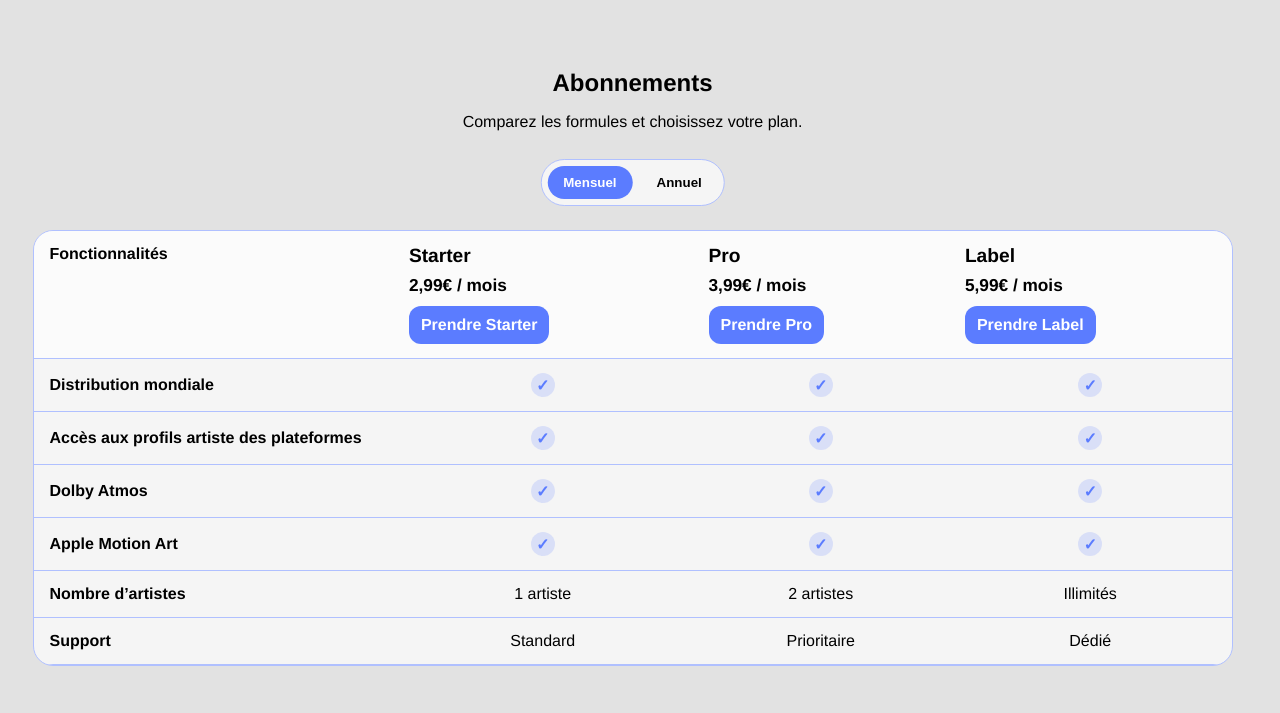
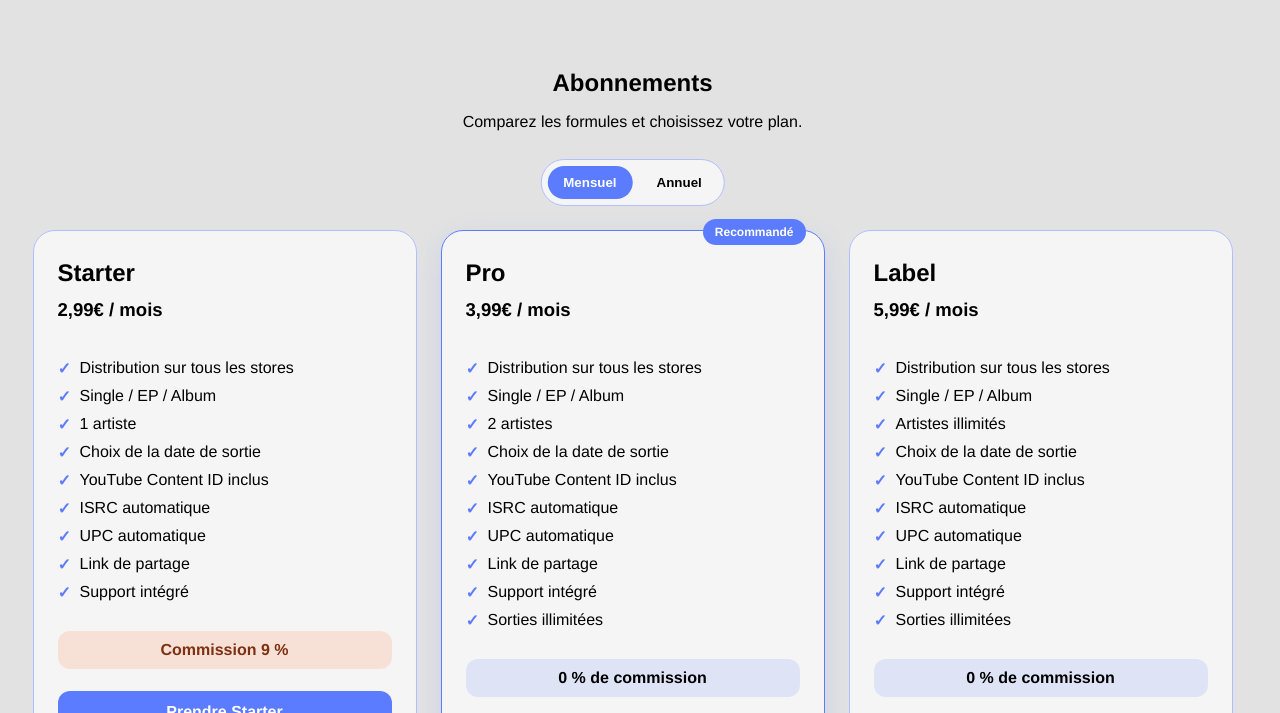
Before and after one commit to Momo-music02/MorgannMusicCP_, a plain HTML site: page pricing.html in a window 1280 px wide. Shown: the part 239-952 px from the top of the page. Drawn offline with nearby package versions, Linux system fonts and the light colour scheme; no server answers.

Commit message:
pricing: update plan features and commission highlights

```diff
--- a/pricing.css
+++ b/pricing.css
@@ -70,45 +70,10 @@ body {
     color: #ffffff;
 }
 
-.pricing-table-wrap {
-    max-width: 1200px;
-    margin: 0 auto;
-    overflow-x: auto;
-    border-radius: 20px;
-    border: 1px solid var(--pricing-border);
-    background: var(--pricing-bg);
-    -webkit-backdrop-filter: blur(10px);
-    backdrop-filter: blur(10px);
-}
-
-.pricing-table {
-    width: 100%;
-    border-collapse: collapse;
-    min-width: 850px;
-}
-
-.pricing-table th,
-.pricing-table td {
-    border-bottom: 1px solid var(--pricing-border);
-    padding: 14px 16px;
-    color: var(--txt);
-}
-
-.pricing-table thead th {
-    vertical-align: top;
-    text-align: left;
-    background: color-mix(in oklab, var(--pricing-bg) 86%, transparent);
-}
-
-.plan-head h4 {
-    margin: 0 0 8px;
-    font-size: 1.2rem;
-}
-
 .plan-price {
     margin: 0 0 10px;
-    font-size: 1.08rem;
-    font-weight: 600;
+    font-size: 1.16rem;
+    font-weight: 700;
 }
 
 .plan-choose {
@@ -121,28 +86,6 @@ body {
     background: var(--pricing-accent);
     color: #ffffff;
     font-weight: 600;
-}
-
-.pricing-table tbody th {
-    width: 30%;
-    font-weight: 600;
-    text-align: left;
-}
-
-.pricing-table tbody td {
-    text-align: center;
-}
-
-.table-check {
-    display: inline-flex;
-    align-items: center;
-    justify-content: center;
-    width: 24px;
-    height: 24px;
-    border-radius: 50%;
-    background: color-mix(in oklab, var(--pricing-accent) 18%, transparent);
-    color: var(--pricing-accent);
-    font-weight: 700;
 }
 
 .pricing-cards {
@@ -164,11 +107,84 @@ body {
     display: flex;
     flex-direction: column;
     gap: 12px;
+    transition: transform .2s ease, border-color .2s ease;
 }
 
 .pricing-card h3 {
     margin: 0;
     font-size: 1.5rem;
+}
+
+.plans-grid {
+    grid-template-columns: repeat(3, minmax(0, 1fr));
+}
+
+.plan-card {
+    position: relative;
+}
+
+.plan-card:hover {
+    transform: translateY(-2px);
+}
+
+.plan-card.popular {
+    border-color: var(--pricing-accent);
+    box-shadow: 0 10px 28px rgba(91, 124, 255, 0.15);
+}
+
+.badge {
+    position: absolute;
+    top: -12px;
+    right: 18px;
+    background: var(--pricing-accent);
+    color: #ffffff;
+    border-radius: 999px;
+    padding: 6px 12px;
+    font-size: 12px;
+    font-weight: 700;
+}
+
+.plan-features {
+    list-style: none;
+    margin: 4px 0 0;
+    padding: 0;
+}
+
+.plan-features li {
+    position: relative;
+    margin: 9px 0;
+    padding-left: 22px;
+    color: var(--txt);
+}
+
+.plan-features li::before {
+    content: "✓";
+    position: absolute;
+    left: 0;
+    top: 0;
+    color: var(--pricing-accent);
+    font-weight: 700;
+}
+
+.commission-line {
+    margin: 8px 0 6px;
+    padding: 10px 12px;
+    border-radius: 12px;
+    background: color-mix(in oklab, var(--pricing-accent) 14%, transparent);
+    color: var(--txt);
+    font-weight: 700;
+    text-align: center;
+}
+
+.commission-starter {
+    background: rgba(255, 140, 90, 0.2);
+    color: #7f2f12;
+}
+
+@media (prefers-color-scheme: dark) {
+    .commission-starter {
+        color: #ffd6c7;
+    }
 }
 
 .pricing-card ul {
@@ -208,7 +224,7 @@ body {
         margin-bottom: 10px;
     }
 
-    .pricing-table-wrap {
-        border-radius: 16px;
+    .plans-grid {
+        grid-template-columns: 1fr;
     }
 }
--- a/pricing.html
+++ b/pricing.html
@@ -97,73 +97,63 @@
     <button type="button" class="billing-btn" data-billing="annual">Annuel</button>
   </div>
 
-  <div class="pricing-table-wrap">
-    <table class="pricing-table" aria-label="Tableau comparatif des abonnements">
-      <thead>
-        <tr>
-          <th scope="col">Fonctionnalités</th>
-          <th scope="col">
-            <div class="plan-head">
-              <h4>Starter</h4>
+  <div class="pricing-cards plans-grid" aria-label="Abonnements">
+    <article class="pricing-card plan-card">
+      <h3>Starter</h3>
       <p class="plan-price" data-monthly="2,99€ / mois" data-annual="32,29€ / an">2,99€ / mois</p>
+      <ul class="plan-features">
+        <li>Distribution sur tous les stores</li>
+        <li>Single / EP / Album</li>
+        <li>1 artiste</li>
+        <li>Choix de la date de sortie</li>
+        <li>YouTube Content ID inclus</li>
+        <li>ISRC automatique</li>
+        <li>UPC automatique</li>
+        <li>Link de partage</li>
+        <li>Support intégré</li>
+      </ul>
+      <p class="commission-line commission-starter">Commission 9 %</p>
       <a href="#" class="btn plan-choose" data-plan="starter-monthly" data-plan-monthly="starter-monthly" data-plan-annual="starter-annual">Prendre Starter</a>
-            </div>
-          </th>
-          <th scope="col">
-            <div class="plan-head">
-              <h4>Pro</h4>
+    </article>
+
+    <article class="pricing-card plan-card popular" aria-label="Plan recommandé">
+      <span class="badge">Recommandé</span>
+      <h3>Pro</h3>
       <p class="plan-price" data-monthly="3,99€ / mois" data-annual="43,09€ / an">3,99€ / mois</p>
+      <ul class="plan-features">
+        <li>Distribution sur tous les stores</li>
+        <li>Single / EP / Album</li>
+        <li>2 artistes</li>
+        <li>Choix de la date de sortie</li>
+        <li>YouTube Content ID inclus</li>
+        <li>ISRC automatique</li>
+        <li>UPC automatique</li>
+        <li>Link de partage</li>
+        <li>Support intégré</li>
+        <li>Sorties illimitées</li>
+      </ul>
+      <p class="commission-line">0 % de commission</p>
       <a href="#" class="btn plan-choose" data-plan="pro-monthly" data-plan-monthly="pro-monthly" data-plan-annual="pro-annual">Prendre Pro</a>
-            </div>
-          </th>
-          <th scope="col">
-            <div class="plan-head">
-              <h4>Label</h4>
+    </article>
+
+    <article class="pricing-card plan-card">
+      <h3>Label</h3>
       <p class="plan-price" data-monthly="5,99€ / mois" data-annual="64,69€ / an">5,99€ / mois</p>
+      <ul class="plan-features">
+        <li>Distribution sur tous les stores</li>
+        <li>Single / EP / Album</li>
+        <li>Artistes illimités</li>
+        <li>Choix de la date de sortie</li>
+        <li>YouTube Content ID inclus</li>
+        <li>ISRC automatique</li>
+        <li>UPC automatique</li>
+        <li>Link de partage</li>
+        <li>Support intégré</li>
+        <li>Sorties illimitées</li>
+      </ul>
+      <p class="commission-line">0 % de commission</p>
       <a href="#" class="btn plan-choose" data-plan="label-monthly" data-plan-monthly="label-monthly" data-plan-annual="label-annual">Prendre Label</a>
-            </div>
-          </th>
-        </tr>
-      </thead>
-      <tbody>
-        <tr>
-          <th scope="row">Distribution mondiale</th>
-          <td><span class="table-check" aria-label="Oui">✓</span></td>
-          <td><span class="table-check" aria-label="Oui">✓</span></td>
-          <td><span class="table-check" aria-label="Oui">✓</span></td>
-        </tr>
-        <tr>
-          <th scope="row">Accès aux profils artiste des plateformes</th>
-          <td><span class="table-check" aria-label="Oui">✓</span></td>
-          <td><span class="table-check" aria-label="Oui">✓</span></td>
-          <td><span class="table-check" aria-label="Oui">✓</span></td>
-        </tr>
-        <tr>
-          <th scope="row">Dolby Atmos</th>
-          <td><span class="table-check" aria-label="Oui">✓</span></td>
-          <td><span class="table-check" aria-label="Oui">✓</span></td>
-          <td><span class="table-check" aria-label="Oui">✓</span></td>
-        </tr>
-        <tr>
-          <th scope="row">Apple Motion Art</th>
-          <td><span class="table-check" aria-label="Oui">✓</span></td>
-          <td><span class="table-check" aria-label="Oui">✓</span></td>
-          <td><span class="table-check" aria-label="Oui">✓</span></td>
-        </tr>
-        <tr>
-          <th scope="row">Nombre d’artistes</th>
-          <td>1 artiste</td>
-          <td>2 artistes</td>
-          <td>Illimités</td>
-        </tr>
-        <tr>
-          <th scope="row">Support</th>
-          <td>Standard</td>
-          <td>Prioritaire</td>
-          <td>Dédié</td>
-        </tr>
-      </tbody>
-    </table>
+    </article>
   </div>
 
   <h3 class="pricing-group-title">Paiement par sortie</h3>
```
Lines whose indentation alone changed are shown as unchanged.
